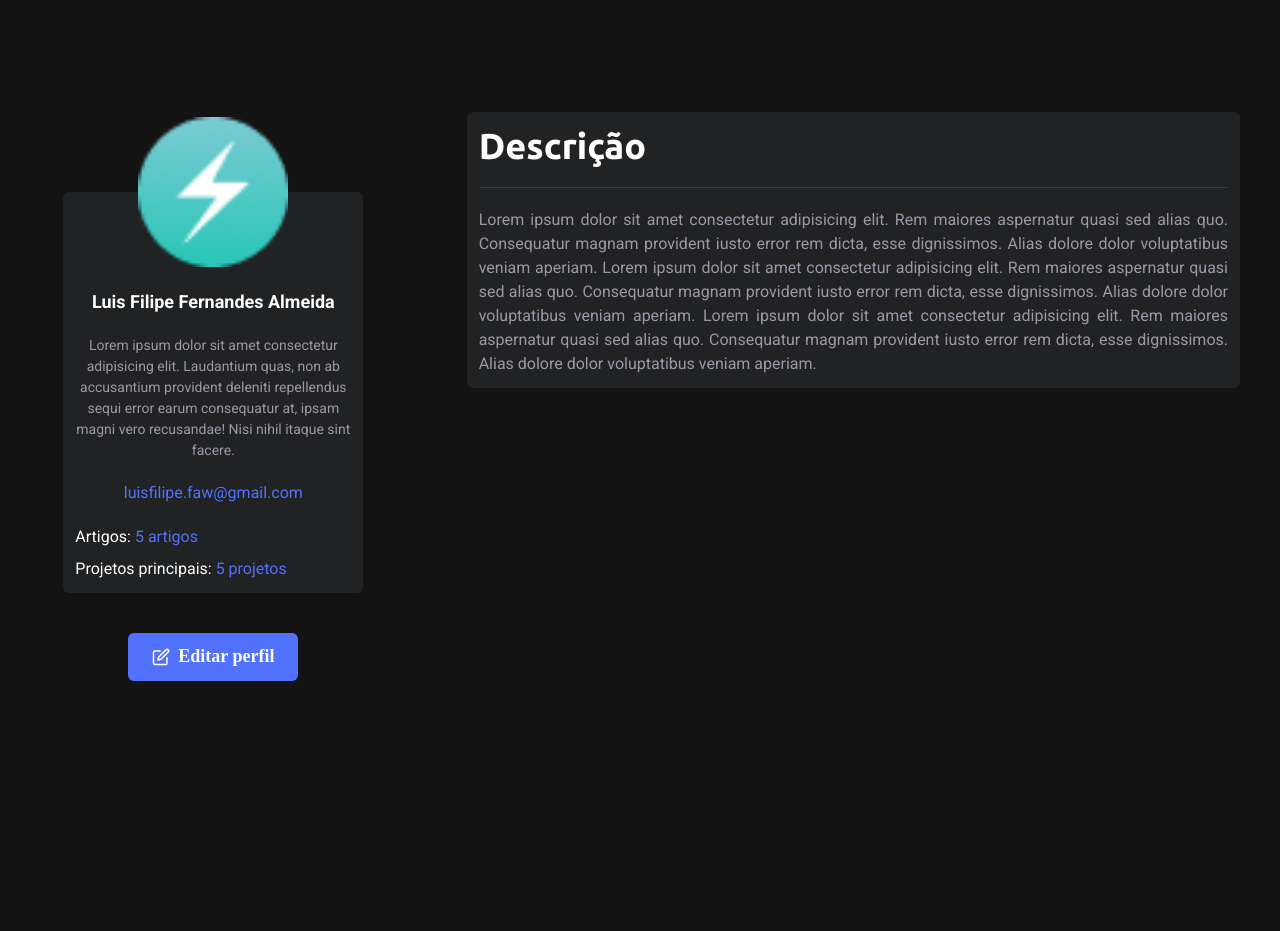
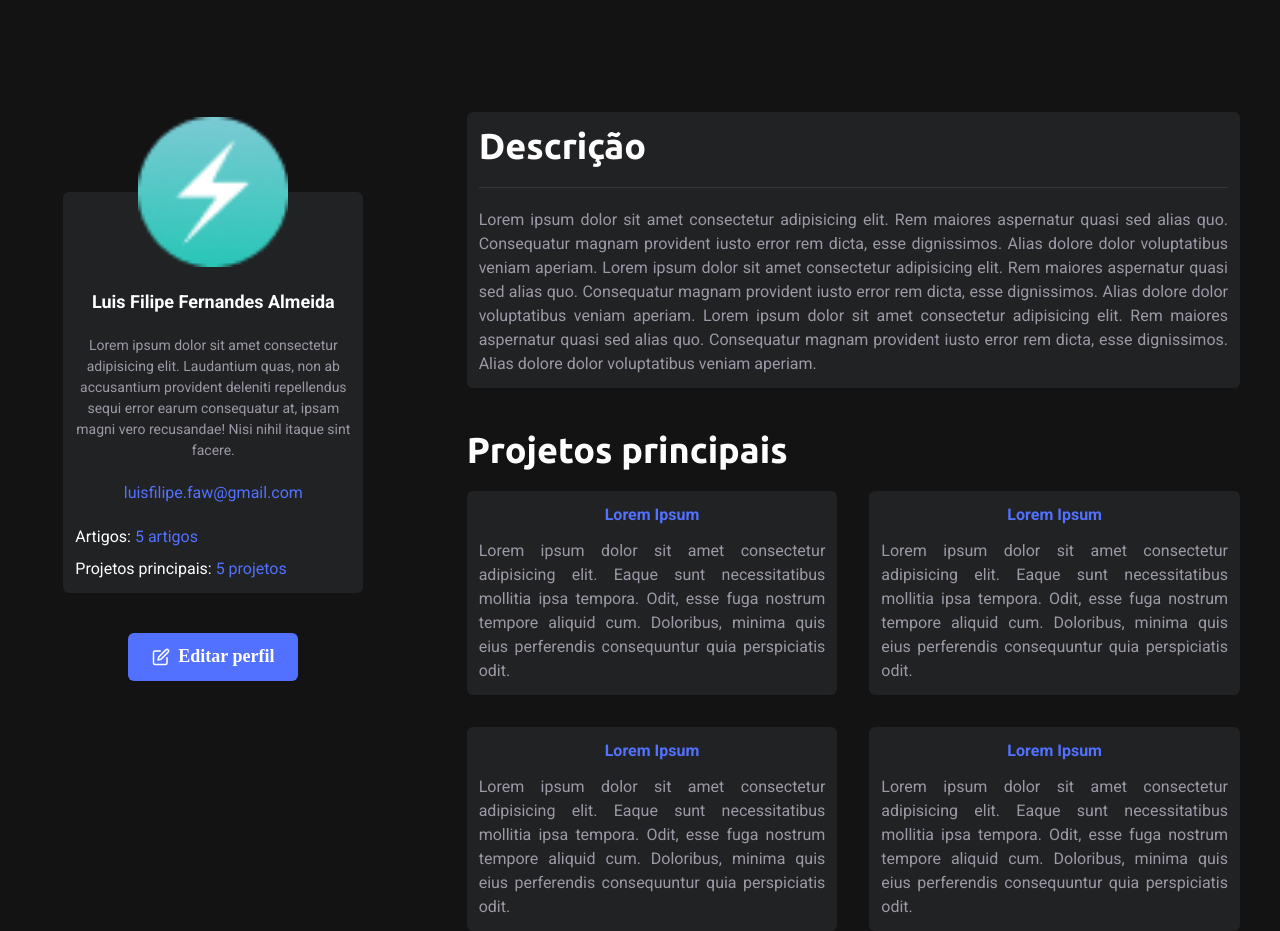
Before and after one commit to hackateam-exreact/frontend, a Next.js app: page /dev/profile/1 in a window 1280 px wide. Before the commit the page ends 800 px from the top, so only its background shows below. Built offline with nearby package versions, Linux system fonts and the light colour scheme.

Commit message:
Add projects section to user page

```diff
--- a/src/pages/dev/profile/[userId].tsx
+++ b/src/pages/dev/profile/[userId].tsx
@@ -7,6 +7,7 @@ import { EditProfileModal } from 'components/Modal/EditProfileModal'
 import { EditProfileProvider } from 'contexts/EditProfileContext'
 import Head from 'next/head'
 import { ProfileDescription } from 'components/Profile/ProfileDescription'
+import { ProjectList } from 'components/Profile/ProjectList'
 
 export default function ProfilePage() {
   const user: IUser = {
@@ -22,6 +23,33 @@ export default function ProfilePage() {
     created_at: String(Date.now()),
     updated_at: String(Date.now())
   }
+
+  const projects = [
+    {
+      id: 'asdsada',
+      title: 'Lorem Ipsum',
+      description:
+        'Lorem ipsum dolor sit amet consectetur adipisicing elit. Eaque sunt necessitatibus mollitia ipsa tempora. Odit, esse fuga nostrum tempore aliquid cum. Doloribus, minima quis eius perferendis consequuntur quia perspiciatis odit.'
+    },
+    {
+      id: 'asdsada',
+      title: 'Lorem Ipsum',
+      description:
+        'Lorem ipsum dolor sit amet consectetur adipisicing elit. Eaque sunt necessitatibus mollitia ipsa tempora. Odit, esse fuga nostrum tempore aliquid cum. Doloribus, minima quis eius perferendis consequuntur quia perspiciatis odit.'
+    },
+    {
+      id: 'asdsada',
+      title: 'Lorem Ipsum',
+      description:
+        'Lorem ipsum dolor sit amet consectetur adipisicing elit. Eaque sunt necessitatibus mollitia ipsa tempora. Odit, esse fuga nostrum tempore aliquid cum. Doloribus, minima quis eius perferendis consequuntur quia perspiciatis odit.'
+    },
+    {
+      id: 'asdsada',
+      title: 'Lorem Ipsum',
+      description:
+        'Lorem ipsum dolor sit amet consectetur adipisicing elit. Eaque sunt necessitatibus mollitia ipsa tempora. Odit, esse fuga nostrum tempore aliquid cum. Doloribus, minima quis eius perferendis consequuntur quia perspiciatis odit.'
+    }
+  ]
 
   return (
     <>
@@ -48,7 +76,10 @@ export default function ProfilePage() {
             </VStack>
           </GridItem>
           <GridItem colSpan={2}>
-            <ProfileDescription description={user.about} />
+            <VStack spacing="10">
+              <ProfileDescription description={user.about} />
+              <ProjectList projects={projects} />
+            </VStack>
           </GridItem>
         </Grid>
       </Container>
```
